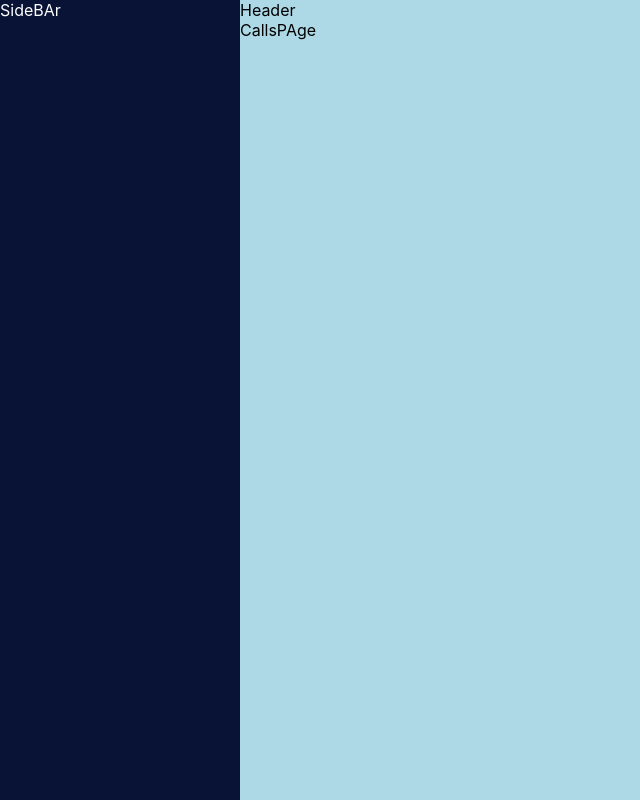
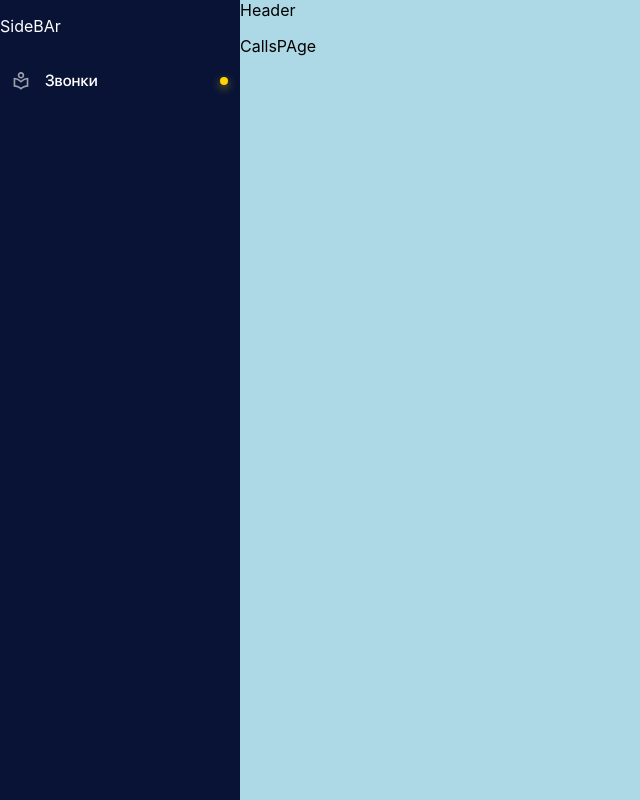
Before and after one commit to DmitryBaranovAndreevich/skilla, a React (Create React App) app: page /calls in a window 1280 px wide. Shown: the whole page, without its empty margins (0-640 px from the left). Built offline with nearby package versions, Linux system fonts and the light colour scheme.

Commit message:
add: menuItem

```diff
--- /dev/null
+++ b/src/components/menuLink/index.tsx
@@ -0,0 +1,21 @@
+import { Link } from 'react-router-dom';
+import styles from './menuLink.module.css';
+import { FC, ReactNode } from 'react';
+
+interface IMenuLink {
+  title: string;
+  url: string;
+  icon: ReactNode;
+}
+
+const MenuLink: FC<IMenuLink> = ({ title, url, icon }) => {
+  return (
+    <Link to={url} className={styles.container}>
+      <div className={styles.iconContainer}>{icon}</div>
+      <p className={styles.title}>{title}</p>
+      <div className={styles.activeIcon}></div>
+    </Link>
+  );
+};
+
+export default MenuLink;
--- /dev/null
+++ b/src/components/menuLink/menuLink.module.css
@@ -0,0 +1,32 @@
+.container {
+  display: flex;
+  align-items: center;
+  padding: 17px 12px;
+  text-decoration: none;
+  font: 16px/24px 'SanFrancisco';
+  font-weight: 500;
+  color: var(--text-color-light1);
+}
+
+.container:hover {
+  background: rgba(216, 228, 251, 0.32);
+}
+
+.iconContainer {
+  width: 18px;
+  height: 18px;
+}
+
+.title {
+  margin: 0;
+  padding: 0 15px;
+  flex: 1 0 auto;
+}
+
+.activeIcon {
+  width: 8px;
+  height: 8px;
+  border-radius: 50%;
+  background: var(--bacground-color-active);
+  box-shadow: 0 3px 8px 0 rgba(237, 218, 1, 0.5);
+}
--- a/src/components/sideBar/index.tsx
+++ b/src/components/sideBar/index.tsx
@@ -1,7 +1,14 @@
+import MenuLink from '../menuLink';
 import styles from './sideBar.module.css';
+import { ReactComponent as TestIcon } from '../../assets/sideBar/book-icon.svg';
 
 const SideBar = () => {
-  return <div className={styles.container}>SideBAr</div>;
+  return (
+    <div className={styles.container}>
+      <p>SideBAr</p>
+      <MenuLink title={'Звонки'} url={'/calls'} icon={<TestIcon width="18" height="18" />} />
+    </div>
+  );
 };
 
 export default SideBar;
--- /dev/null
+++ b/src/fonts/SF_Pro_Display.css
@@ -0,0 +1,13 @@
+@font-face {
+  font-family: SanFrancisco;
+  font-style: normal;
+  font-weight: 400;
+  src: url('./SF-Pro-Display-Regular.otf') format('opentype');
+}
+
+@font-face {
+  font-family: SanFrancisco;
+  font-style: normal;
+  font-weight: 500;
+  src: url('./SF-Pro-Display-Medium.otf') format('opentype');
+}
--- a/src/index.css
+++ b/src/index.css
@@ -1,3 +1,5 @@
+@import url('./fonts/SF_Pro_Display.css');
+
 body {
   margin: 0;
   font-family: -apple-system, BlinkMacSystemFont, 'Segoe UI', 'Roboto', 'Oxygen', 'Ubuntu',
@@ -12,5 +14,7 @@ code {
 
 :root {
   --backround-color-dark: #091336;
+  --bacground-color-active: #FFD500;
   --text-color-light: 255, 255, 255;
+  --text-color-light1: #FFFFFF;
 }
--- a/src/pages/calls/index.tsx
+++ b/src/pages/calls/index.tsx
@@ -1,7 +1,11 @@
 import styles from './main.module.css';
 
 const Calls = () => {
-  return <div>CallsPAge</div>;
+  return (
+    <div>
+      <p>CallsPAge</p>
+    </div>
+  );
 };
 
 export default Calls;
```
Also changed, not shown: src/fonts/SF-Pro-Display-Medium.otf (added), src/fonts/SF-Pro-Display-Regular.otf (added).
